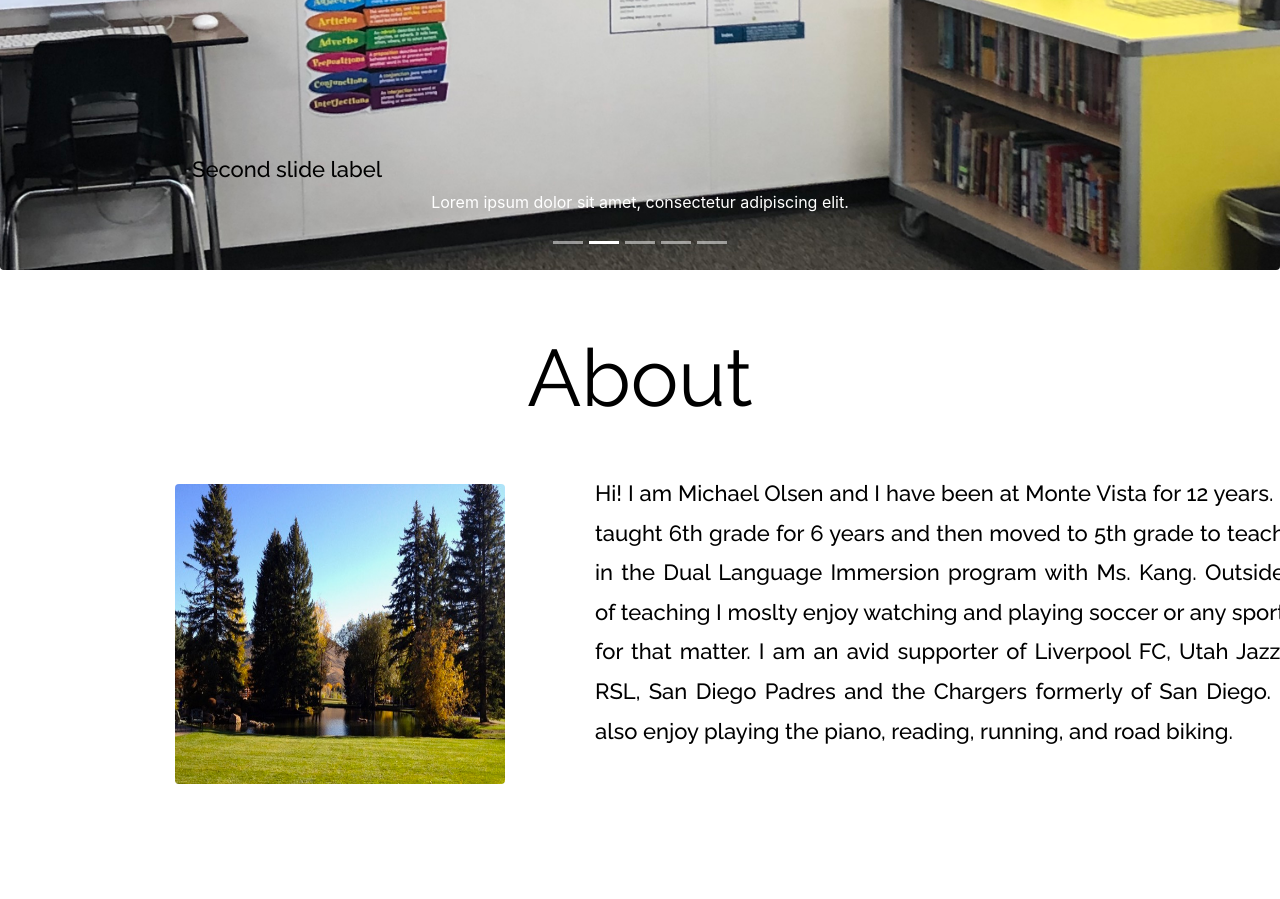
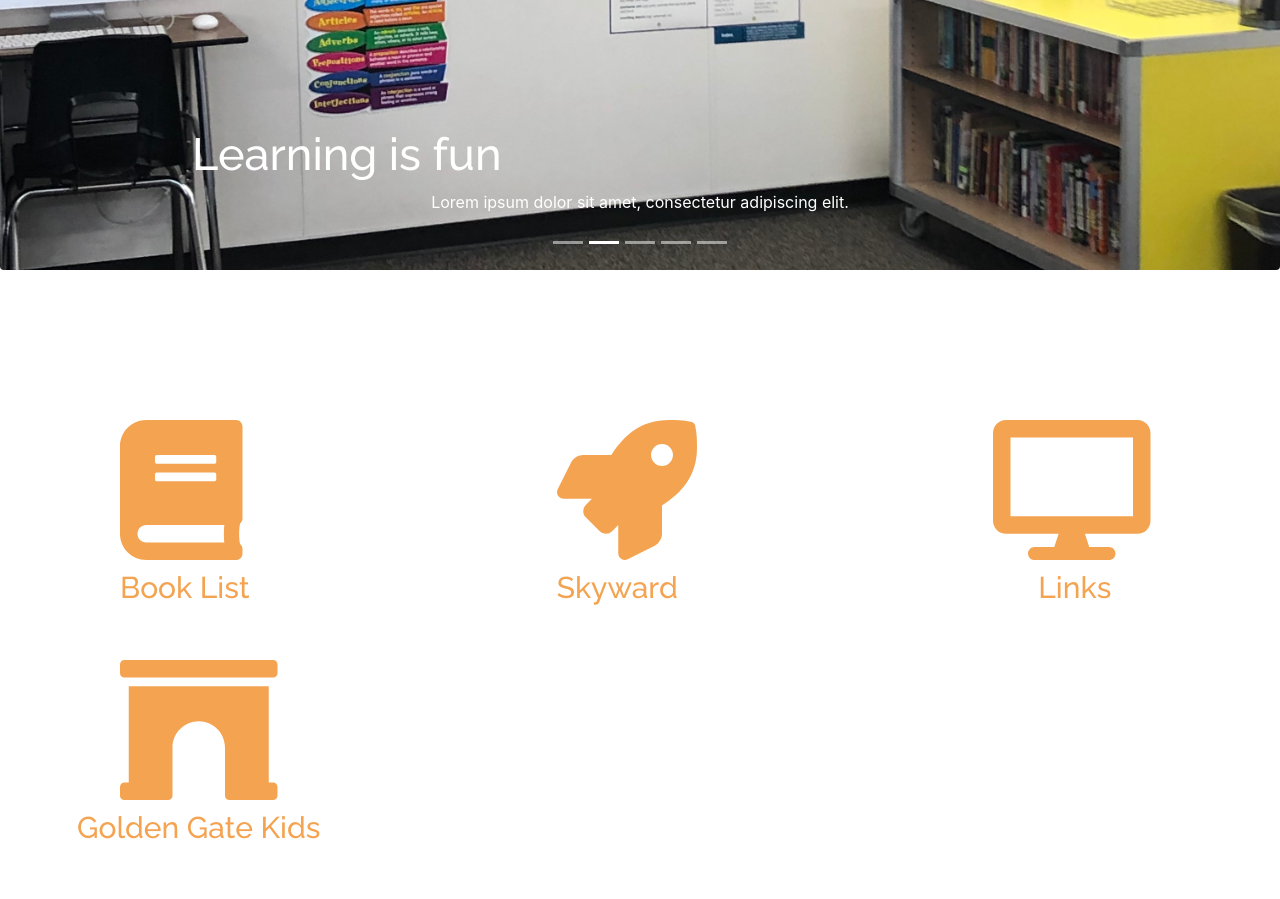
Before and after one commit to molsen88/teaching-website, a React (Create React App) app: page / in a window 1280 px wide. Shown: the part 440-1339 px from the top of the page. Built offline with nearby package versions, Linux system fonts and the light colour scheme.

Commit message:
switched component order

```diff
--- a/src/App.css
+++ b/src/App.css
@@ -53,7 +53,6 @@ h3{
     font-size: 27px;
     line-height: inherit;
     white-space: nowrap;
-
 }
 
 .parallax-style{
@@ -61,8 +60,6 @@ h3{
   width: 100%;
   height: 680px;
 }
-
-
 
 /********ABOUT SECTION STYLING *********/
 
@@ -72,24 +69,22 @@ h3{
   padding: 5px;
   margin-top: 25px;
   font-weight: 200;
-
 }
 
 .about-section{
   margin: 40px;
   margin-left: 160px;
+}
 
-
-}
 .about-image{
   height: 300px;
   width: 330px;
 }
+
 .about-me{
   margin-left: 40px;
   line-height: 1.8;
   margin-top: -10px;
-
 }
 
 .cards-row{
@@ -127,19 +122,19 @@ h3{
   width: 100%;
   height: 710px;
   object-fit: cover;
-
 }
 
  .carousel-labels{
   font-family: 'Raleway', sans-serif;
-  font-size: 36px;
-  color: black;
+  font-size: 45px;
+  color: white;
 }
+
 .first-slide-section{
-  width: 400px;
-  padding: 50px;
-  margin: 20px;
-  background-color: white;
+  margin-bottom: 300px;
+  width: 750px;
+  padding: 30px;
+  background-color: black;
   -webkit-animation-duration: 5s;
             animation-duration: 5s;
             -webkit-animation-fill-mode: both;
@@ -163,16 +158,17 @@ h3{
 
 .icon-row{
   width: fit-content;
-  margin-top: 100px;
+  margin-top: 50px;
+  margin-bottom: 100px;
 }
 .icon{
   color: #F4A351;
   font-size: 140px;
 }
 .icon-cards{
-  margin-left: 200px;
+  margin-left: 120px;
   margin-top: 100px;
-  margin-right: 100px;
+  margin-right: 50px;
 }
  .icon-book-label{
   margin-top: 10px;
@@ -192,7 +188,23 @@ h3{
   font-size: 30px;
   color: #F4A351;
 }
+.icon-arch-label{
+  margin-top: 10px;
+  margin-left: -43px;
+  font-size: 30px;
+  color: #F4A351;
+}
 .icon:hover{
-  color: blue;
   cursor: pointer;
+  transform: scale(1.2);
 }
+/*********FOOTER**********/
+.footer{
+  width: 100%;
+  margin-top: 175px;
+  height: 60px;
+}
+
+.first-column{
+  margin-left: 600px;
+}
--- a/src/App.js
+++ b/src/App.js
@@ -6,6 +6,7 @@ import About from './components/About'
 import Schedules from './components/Schedules'
 import ClassCarousel from './components/ClassCarousel';
 import HelpfulLinks from './components/HelpfulLinks'
+import Footer from './components/Footer'
 // import StudentWork from './components/StudentWork'
 
 
@@ -14,10 +15,11 @@ function App() {
     <div>
       <Header />
       <ClassCarousel />
+      <HelpfulLinks />
       <About />
+      <MyParallax />
       <Schedules />
-      <MyParallax />
-      <HelpfulLinks />
+      <Footer />
 
 
 
--- a/src/components/ClassCarousel.jsx
+++ b/src/components/ClassCarousel.jsx
@@ -17,7 +17,7 @@ function ClassCarousel() {
                         <Image src={require( '../images/Front Room Photo.jpg' )} className='carousel-image' rounded />
                         < Carousel.Caption >
                             <div className="first-slide-section fadeIn">
-                                <h3 className="carousel-labels">First slide label</h3>
+                                <h3 className="carousel-labels">Welcome to Mr. Olsen's class</h3>
                                 <p className="carousel-description">Nulla vitae elit libero, a pharetra augue mollis interdum.</p>
                             </div>
                         </Carousel.Caption>
@@ -26,7 +26,7 @@ function ClassCarousel() {
                         <Image src={require( '../images/Reading Corner.jpg' )} className='carousel-image' rounded />
 
                         <Carousel.Caption>
-                            <h3>Second slide label</h3>
+                            <h3 className="carousel-labels">Learning is fun</h3>
                             <p>Lorem ipsum dolor sit amet, consectetur adipiscing elit.</p>
                         </Carousel.Caption>
                     </Carousel.Item>
--- /dev/null
+++ b/src/components/Footer.jsx
@@ -0,0 +1,25 @@
+import React, { Component } from 'react';
+import Row from 'react-bootstrap/Row'
+import Col from 'react-bootstrap/Col'
+import { FontAwesomeIcon } from '@fortawesome/react-fontawesome';
+import { faCopyright } from '@fortawesome/free-solid-svg-icons';
+
+class Footer extends Component {
+    render() {
+        return (
+            <div className='footer'>
+                <Row>
+                    <Col className='first-column'>
+                        <Row>
+                            <FontAwesomeIcon icon={faCopyright} />
+                            <h3>copyright  |  Michael Olsen</h3>
+                        </Row>
+                    </Col>
+                </Row>
+            </div>
+        )
+    }
+}
+
+
+export default Footer
--- a/src/components/HelpfulLinks.jsx
+++ b/src/components/HelpfulLinks.jsx
@@ -2,13 +2,13 @@ import React from 'react'
 import Row from 'react-bootstrap/Row'
 import Col from 'react-bootstrap/Col'
 import { FontAwesomeIcon } from '@fortawesome/react-fontawesome'
-import { faBook, faRocket, faDesktop } from '@fortawesome/free-solid-svg-icons'
+import { faBook, faRocket, faDesktop, faArchway } from '@fortawesome/free-solid-svg-icons'
 
 
 
 function HelpfulLinks() {
     return (
-        <div>
+
         <Row className='icon-row'>
             <Col>
                 <div className='icon-cards'>
@@ -28,8 +28,14 @@ function HelpfulLinks() {
                     <h1 className='icon-link-label'>Links</h1>
                 </div>
             </Col>
+            <Col>
+                <div className='icon-cards'>
+                    <FontAwesomeIcon className='icon' icon={faArchway} />
+                    <h1 className='icon-arch-label'>Golden Gate Kids</h1>
+                </div>
+            </Col>
         </Row>
-        </div>
+
     )
 }
 
```
Also changed, not shown: 1 other file (tests, documents, lock files or other folders). Lines whose indentation alone changed are shown as unchanged.
